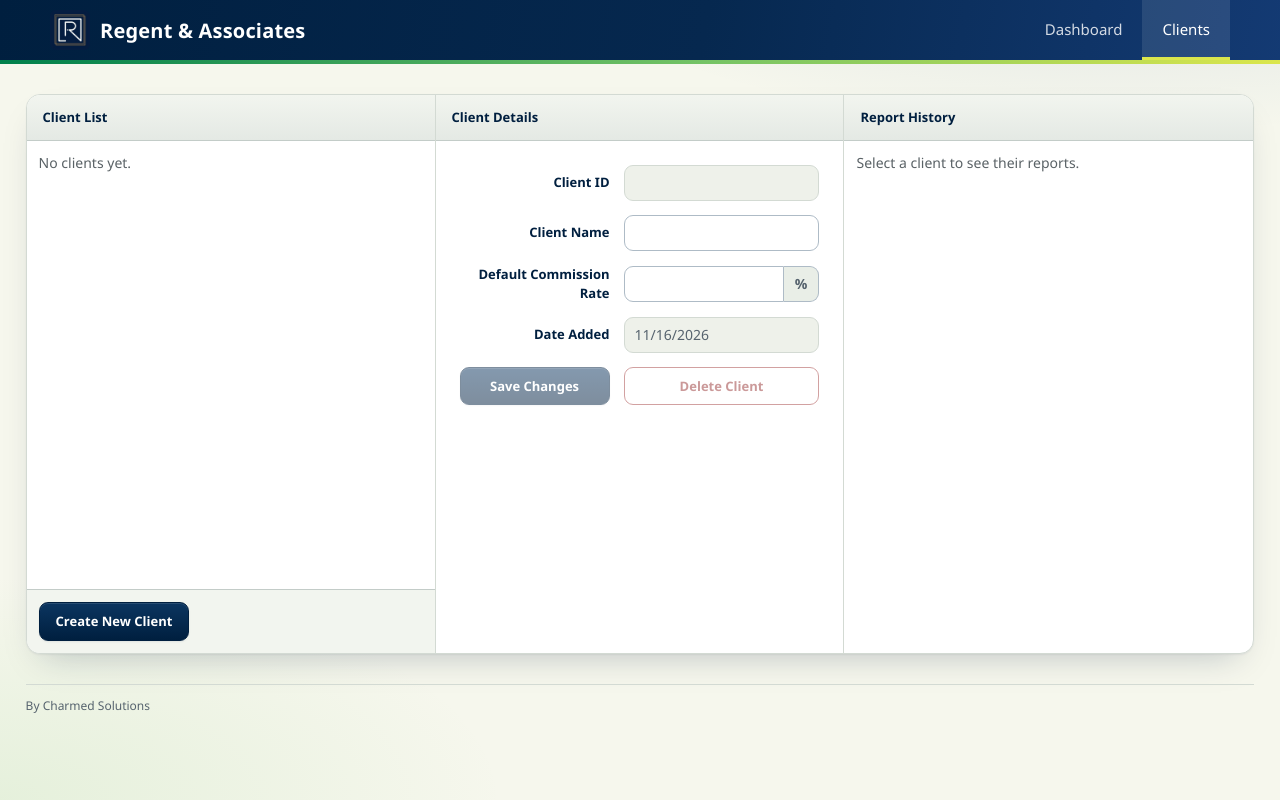
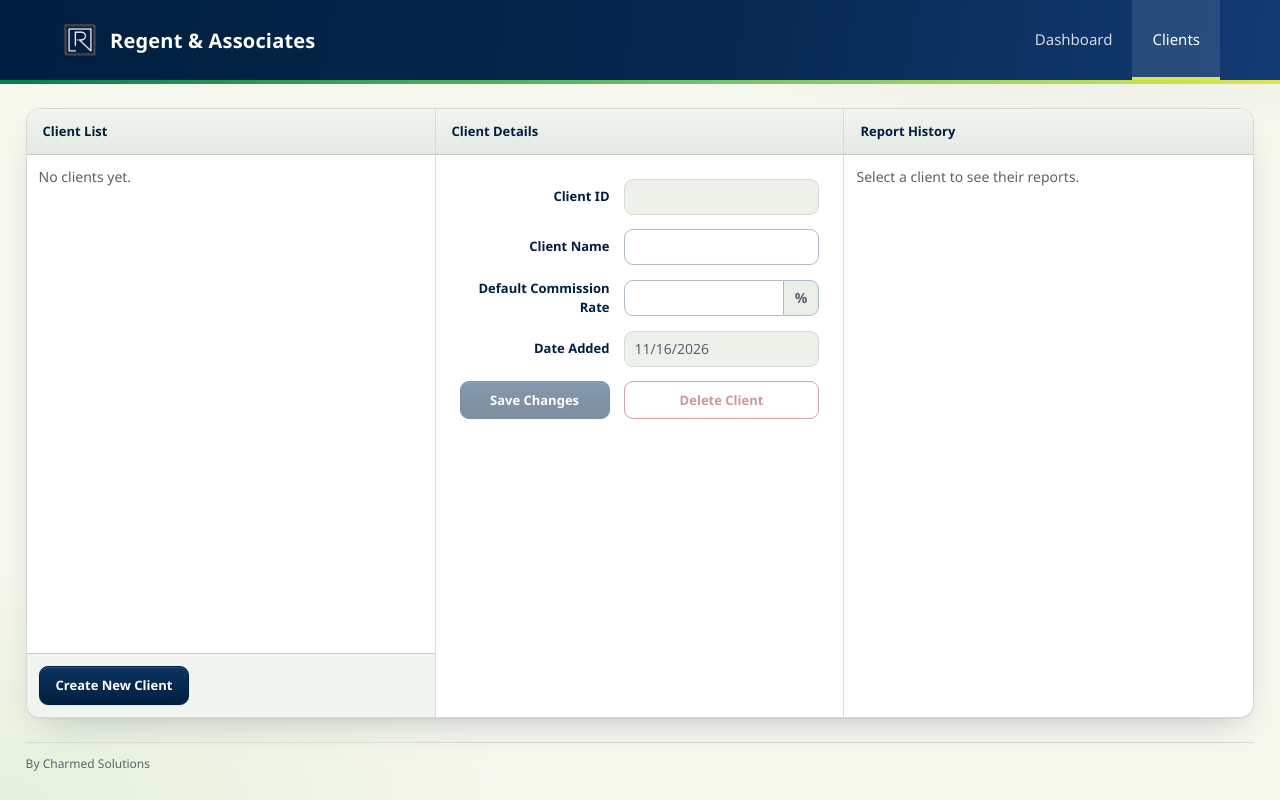
Before and after one commit to Ochairoikoguma/CharmedSolutions, a Django app: page /client/ in a window 1280 px wide. Run offline with Django 5.2, Linux system fonts and the light colour scheme; data that the repository does not hold is empty.

Commit message:
frontend cleanup pt2

```diff
--- a/backend/static/css/styles.css
+++ b/backend/static/css/styles.css
@@ -63,11 +63,11 @@ a { color: var(--green-deep); }
    HEADER
    ========================================= */
 .top-header {
-  height: 60px;
+  height: 80px;
   display: flex;
   justify-content: space-between;
   align-items: center;
-  padding: 0 50px;
+  padding: 0 60px;
   color: #fff;
   background: linear-gradient(100deg, #001F3F 0%, #06284F 55%, #1E488F 135%);
 }
@@ -306,14 +329,22 @@ span.missing-value {
 .three-column-layout {
     display: grid;
     grid-template-columns: repeat(3, 1fr);
-  min-height: 560px;
+    /* fits the screen (header, spacing and footer subtracted), so only the lists scroll */
+    height: 560px;                                  /* fallback */
+    height: clamp(420px, calc(100dvh - 240px), 760px);
     border: 1px solid var(--line);
     border-radius: var(--radius-lg);
     background: var(--surface);
     box-shadow: var(--shadow-md);
     overflow: hidden;
 }
-.client-column { display: flex; flex-direction: column; min-width: 0; border-right: 1px solid var(--line); }
+.client-column {
+    display: flex;
+    flex-direction: column;
+    min-width: 0;
+    min-height: 0;
+    border-right: 1px solid var(--line);
+}
 .client-column:last-child { border-right: none; }
 .column-header {
   padding: 13px 16px;
@@ -326,7 +357,15 @@ span.missing-value {
 /* =========================================
    CLIENT LIST
    ========================================= */
-.client-list { flex: 1; overflow-y: auto; background: var(--surface); }
+.client-list {
+    flex: 1;
+    min-height: 0;
+    overflow-y: auto;
+    overscroll-behavior: contain;
+    scrollbar-width: thin;
+    scrollbar-color: #A9B6C0 transparent;
+    background: var(--surface);
+}
 .client-name {
   display: block;
   width: 100%;
@@ -422,7 +461,14 @@ span.missing-value {
 /* =========================================
    REPORT HISTORY
    ========================================= */
-.report-history { overflow-y: auto; flex: 1; }
+.report-history {
+    flex: 1;
+    min-height: 0;
+    overflow-y: auto;
+    overscroll-behavior: contain;
+    scrollbar-width: thin;
+    scrollbar-color: #A9B6C0 transparent;
+}
 .report-history-empty { margin: 0; padding: 16px; color: var(--muted); font-size: 13px; }
 .report-history-item {
   display: flex;
@@ -450,6 +496,38 @@ span.missing-value {
 .report-history-item span { font-weight: 600; }
 
 /* =========================================
+   CLIENT PAGE: FILL THE WINDOW, SCROLL ONLY THE LISTS
+   Needs <body class="client-page">. The header, message and footer keep
+   their size and the three-column panel takes whatever height is left.
+   ========================================= */
+@media (min-width: 851px) {
+  body.client-page {
+    height: 100vh;
+    height: 100dvh;
+    display: flex;
+    flex-direction: column;
+  }
+  body.client-page .top-header,
+  body.client-page .green-line,
+  body.client-page .site-footer { flex-shrink: 0; }
+  body.client-page .client-page-container {
+    flex: 1 1 0;
+    min-height: 0;
+    display: flex;
+    flex-direction: column;
+    margin-top: 24px;
+    margin-bottom: 0;
+  }
+  body.client-page .message { flex-shrink: 0; }
+  body.client-page .three-column-layout {
+    flex: 1 1 0;
+    min-height: 320px;
+    height: auto;
+    grid-template-rows: minmax(0, 1fr);
+  }
+}
+
+/* =========================================
    FOCUS AND MOTION
    ========================================= */
 a:focus-visible, button:focus-visible, input:focus-visible, select:focus-visible {
--- a/backend/static/js/client.js
+++ b/backend/static/js/client.js
@@ -1,4 +1,3 @@
-
 if (typeof S === 'undefined') {
   const m = document.getElementById('clientMessage');
   if (m) { m.className = 'message message-error'; m.textContent = 'main.js must be loaded before client.js.'; }
--- a/backend/static/js/main.js
+++ b/backend/static/js/main.js
@@ -3,6 +3,10 @@
 const FIRM = { name: 'Your Law Firm, PLLC', addr: '123 Main Street, Houston, TX 77002' };
 const PAGE_SIZE = 10;
 const KEY = 'remittance_db';
+const emptyDashboardRows = count => Array.from(
+  { length: count },
+  () => '<tr class="empty-row" aria-hidden="true"><td></td><td></td><td></td><td></td><td></td><td></td></tr>'
+).join('');
 
 // TODO(example/demo code): This browser-local store and the related
 // calculation/PDF helpers are legacy demo logic; dashboard data comes from Django.
@@ -183,13 +187,15 @@ function renderHome() {
   const all = sortedRows(), pages = Math.max(1, Math.ceil(all.length / PAGE_SIZE));
   page = Math.min(page, pages - 1);
   const rows = all.slice(page * PAGE_SIZE, (page + 1) * PAGE_SIZE);
-  $('#clientTableBody').innerHTML = rows.map(({ c, s }) => `<tr data-client-id="${c.id}" data-recoveries="${s.rec / 100}" data-costs="${s.cost / 100}" data-commission-rate="${c.rate ?? ''}">
+  const renderedRows = rows.map(({ c, s }) => `<tr data-client-id="${c.id}" data-recoveries="${s.rec / 100}" data-costs="${s.cost / 100}" data-commission-rate="${c.rate ?? ''}">
     <td class="checkbox-column"><input class="client-checkbox" type="checkbox" data-id="${c.id}" aria-label="Select ${esc(c.name)}" ${selected.has(c.id) ? 'checked' : ''}></td>
     <td><a href="/client/?id=${c.id}">${esc(c.name)}</a></td>
     <td class="money">${money(s.rec)}</td>
     <td class="money cost-value ${s.red ? 'cost-flagged' : ''}" data-cost="${s.cost / 100}" data-recovery="${s.rec / 100}">${money(s.cost)}</td>
     ${c.rate == null ? '<td class="missing-value">Not Set</td><td>&mdash;</td>' : `<td class="money">${money(s.comm)}</td><td class="money">${money(s.net)}</td>`}</tr>`).join('')
-    || '<tr><td colspan="6">No clients yet. Press Import Client Data to begin.</td></tr>';
+  $('#clientTableBody').innerHTML = renderedRows
+    ? renderedRows + emptyDashboardRows(PAGE_SIZE - rows.length)
+    : '<tr><td colspan="6">No clients yet. Press Import Client Data to begin.</td></tr>';
   $('#pageIndicator').textContent = `${page + 1} of ${pages}`;
   $('#previousPageBtn').disabled = page == 0;
   $('#nextPageBtn').disabled = page >= pages - 1;
@@ -273,7 +279,8 @@ async function initDatabaseDashboard() {
   function renderPage() {
     const totalPages = Math.max(1, Math.ceil(clients.length / PAGE_SIZE));
     currentPage = Math.min(currentPage, totalPages - 1);
-    tbody.innerHTML = pageRows().map(client => `
+    const rows = pageRows();
+    const renderedRows = rows.map(client => `
       <tr data-client-id="${client.id}">
         <td class="checkbox-column"><input type="checkbox" class="client-checkbox"
           data-id="${client.id}" aria-label="Select ${esc(client.name)}"
@@ -287,7 +294,10 @@ async function initDatabaseDashboard() {
           ${hasExcess(client) ? `<div style="font-size:0.8em;">Deferred: ${formatAmount(client.deferred_costs)}</div>` : ''}</td>
         <td class="money">${client.commission === null ? '<span class="missing-value">Not Set</span>' : formatAmount(client.commission)}</td>
         <td class="money">${client.net_remittance === null ? '—' : formatAmount(client.net_remittance)}</td>
-      </tr>`).join('') || '<tr><td colspan="6">No imported clients for display.</td></tr>';
+      </tr>`).join('');
+    tbody.innerHTML = renderedRows
+      ? renderedRows + emptyDashboardRows(PAGE_SIZE - rows.length)
+      : '<tr><td colspan="6">No imported clients for display.</td></tr>';
     $('#pageIndicator').textContent = `${currentPage + 1} of ${totalPages}`;
     previousBtn.disabled = busy || currentPage === 0;
     nextBtn.disabled = busy || currentPage >= totalPages - 1;
--- a/backend/templates/client.html
+++ b/backend/templates/client.html
@@ -18,13 +18,13 @@
     <meta name="theme-color" content="#001F3F">
     <link
         rel="stylesheet"
-        href="{% static 'css/styles.css' %}"
+        href="{% static 'css/styles.css' %}?v=6"
     >
-    <script src="{% static 'js/main.js' %}" defer></script>
+    <script src="{% static 'js/main.js' %}?v=2" defer></script>
     <script src="{% static 'js/client.js' %}" defer></script>
 </head>
 
-<body>
+<body class="client-page">
 <header class="top-header">
     <div class="brand">
         <img
--- a/backend/templates/home.html
+++ b/backend/templates/home.html
@@ -18,10 +18,10 @@
     <meta name="theme-color" content="#001F3F">
     <link
         rel="stylesheet"
-        href="{% static 'css/styles.css' %}"
+        href="{% static 'css/styles.css' %}?v=6"
     >
     <script
-        src="{% static 'js/main.js' %}"
+        src="{% static 'js/main.js' %}?v=2"
         defer
     ></script>
 </head>
```
Also changed, not shown: other parts of backend/static/css/styles.css (+32 -7 lines). Lines whose indentation alone changed are shown as unchanged.
